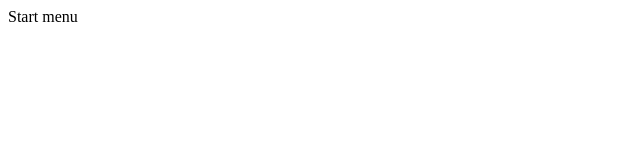
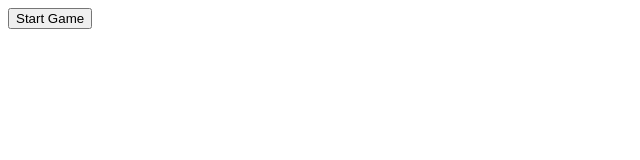
Before and after one commit to youngjerald239/cardbattle, a React (Create React App) app: page / in a window 1280 px wide. Shown: the top 160 px of the page, without its empty margins (0-640 px from the left). Built offline with nearby package versions, Linux system fonts and the light colour scheme.

Commit message:
added onStartClick button and useState

```diff
--- a/src/App.js
+++ /dev/null
@@ -1,14 +0,0 @@
-import styles from './styles.module.css'
-import {useState} from 'react'
-
-export const App = () => {
-
-  const [mode, setMode] = useState('start')
-  return <div className={styles.main}>
-    {mode === 'start' && <>Start menu</>}
-
-    {mode === 'battle' && <>Battle Mode</>}
-
-    {mode === 'gameOver' && <>Game Over</>}
-  </div>
-};
--- /dev/null
+++ b/src/components/App/App.js
@@ -0,0 +1,19 @@
+import {useState} from 'react'
+import styles from './styles.module.css'
+import { StartMenu } from 'components/StartMenu'
+
+export const App = () => {
+    const [mode, setMode] = useState('start')
+
+    return (
+    <div className={styles.main}>
+    {mode === 'start' && <StartMenu onStartClick={() => setMode('battle')}/>}
+
+    {mode === 'battle' && <>Battle Mode</>}
+
+    {mode === 'gameOver' && <>Game Over</>}
+    </div>
+    );
+}
+
+export default App
--- /dev/null
+++ b/src/components/StartMenu/StartMenu.js
@@ -0,0 +1,11 @@
+import styles from './styles.module.css'
+
+export const StartMenu = ({onStartClick}) => {
+    return (
+    <div className={styles.main}>
+        <button className={styles.startButton} onClick={onStartClick}>
+        Start Game
+        </button>
+    </div>
+    )
+}
--- /dev/null
+++ b/src/components/StartMenu/index.js
@@ -0,0 +1 @@
+export * from './StartMenu'
--- /dev/null
+++ b/src/components/StartMenu/styles.module.css
@@ -0,0 +1,3 @@
+.main {
+
+}
--- /dev/null
+++ b/src/components/index.js
@@ -0,0 +1,2 @@
+export * from './App/App'
+export * from './StartMenu/StartMenu'
--- a/src/index.js
+++ b/src/index.js
@@ -1,6 +1,6 @@
 import React from 'react';
 import ReactDOM from 'react-dom/client';
-import { App } from 'App';
+import App from './components/App/App';
 
 import reportWebVitals from './reportWebVitals';
 
```
Also changed, not shown: src/components/App/index.js (added), src/components/App/styles.module.css (added).
